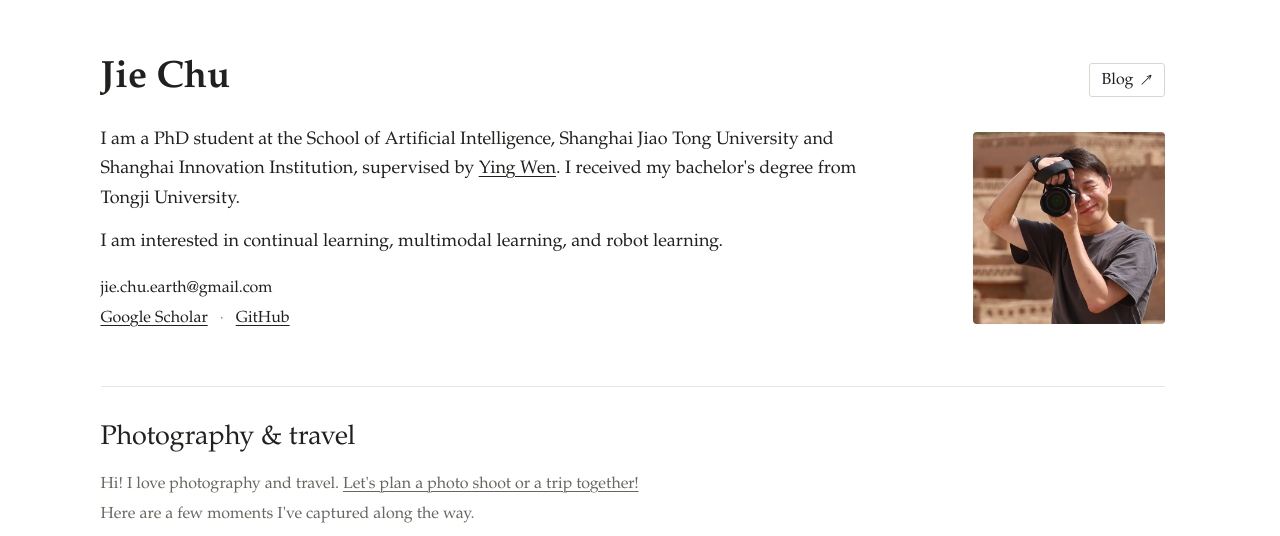
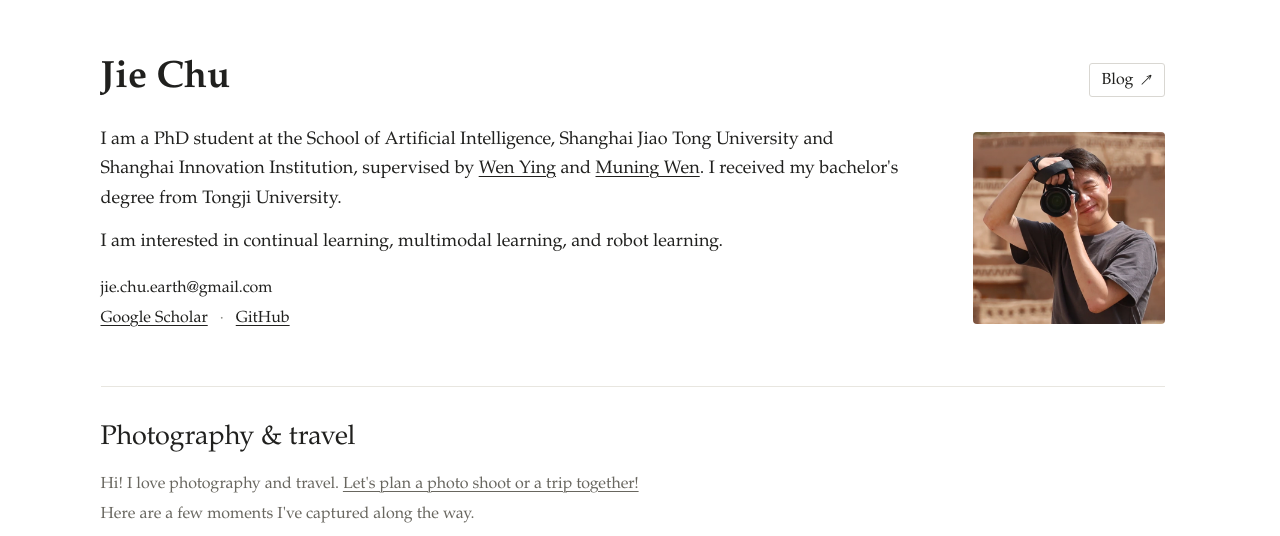
Before and after one commit to BXZZcj/BXZZcj.github.io, a Jekyll site: the page built from index.html, in a window 1280 px wide and 900 px high, cut to the strip 0-536 px from the top of the window. Built offline with Jekyll 4.4.1, drawn with Linux system fonts in a browser that asks for light colours.

Commit message:
Update supervisor names and add Muning Wen scholar link

```diff
--- a/index.html
+++ b/index.html
@@ -8,7 +8,7 @@ layout: home
   </div>
   <div class="profile-intro">
     <div class="bio">
-      <p>I am a PhD student at the School of Artificial Intelligence, Shanghai Jiao Tong University and Shanghai Innovation Institution, supervised by <a href="https://yingwen.io/en/" target="_blank" rel="noopener">Ying Wen</a>. I received my bachelor's degree from Tongji University.</p>
+      <p>I am a PhD student at the School of Artificial Intelligence, Shanghai Jiao Tong University and Shanghai Innovation Institution, supervised by <a href="https://yingwen.io/en/" target="_blank" rel="noopener">Wen Ying</a> and <a href="https://scholar.google.com/citations?user=Zt1WFtQAAAAJ&amp;hl=en" target="_blank" rel="noopener">Muning Wen</a>. I received my bachelor's degree from Tongji University.</p>
       <p>I am interested in continual learning, multimodal learning, and robot learning.</p>
       <p class="contact"><a href="mailto:{{ site.social-email }}">{{ site.social-email }}</a></p>
       <nav class="profile-links" aria-label="Profile links">
```
